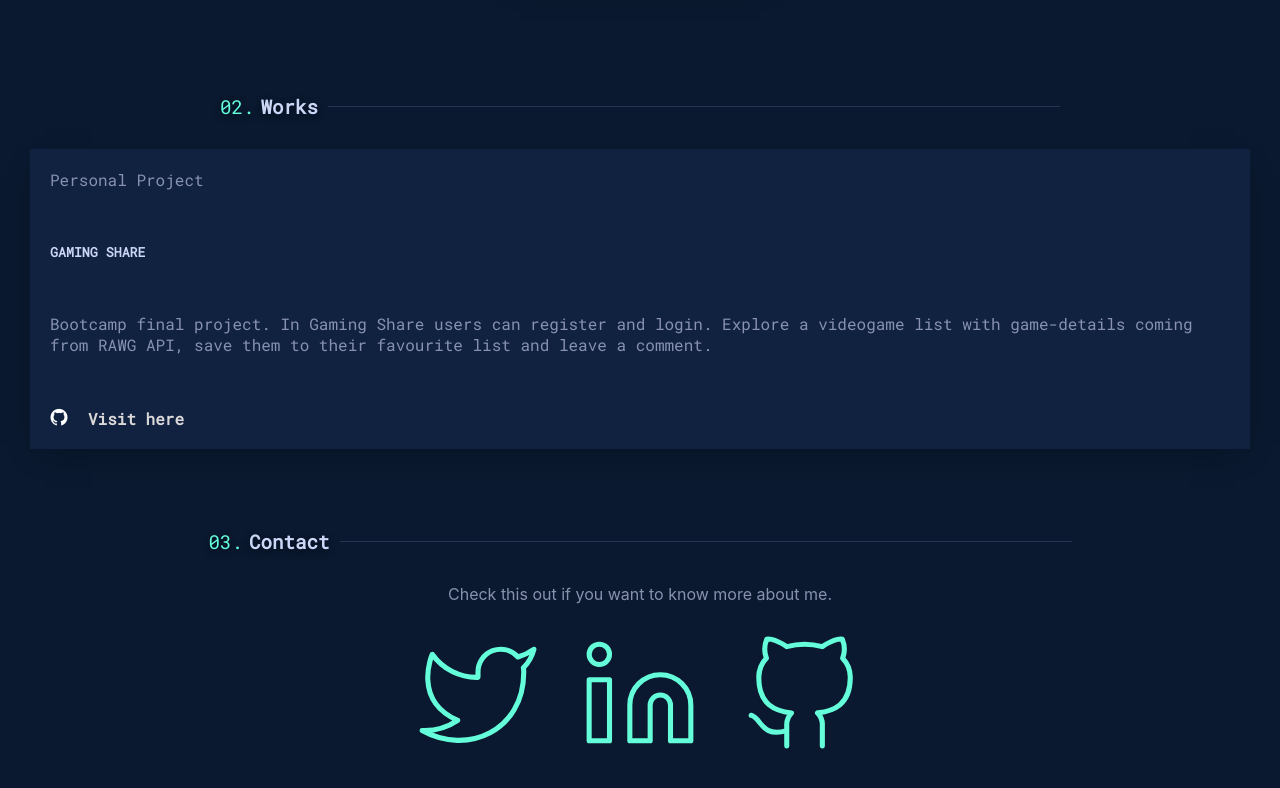
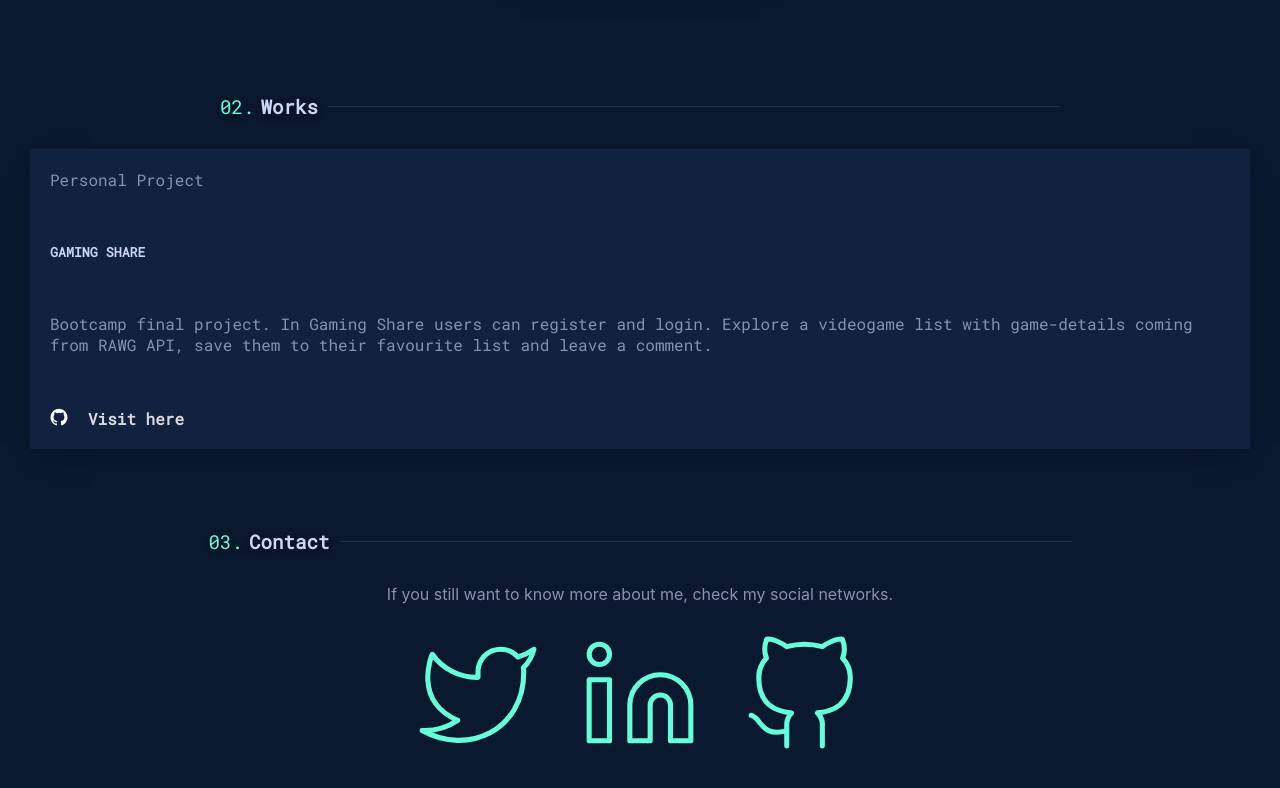
Before and after one commit to Munios12/alexPortfolio2022, a React (Create React App) app: page / in a window 1280 px wide. Shown: the part 1225-2013 px from the top of the page. Built offline with nearby package versions, Linux system fonts and the light colour scheme.

Commit message:
change contact text

```diff
--- a/src/Contact/Contact.jsx
+++ b/src/Contact/Contact.jsx
@@ -7,7 +7,8 @@ export const Contact = () => {
             <section className="sectionContact" id="contact">
                 <h1 className="sectionContact__title">Contact</h1>
                 <p className="sectionContact__text">
-                    Check this out if you want to know more about me.
+                    If you still want to know more about me, check my social
+                    networks.
                 </p>
                 <ul className="socialmedia-icons__list">
                     <li className="socialmedia-icon icon__1">
```
